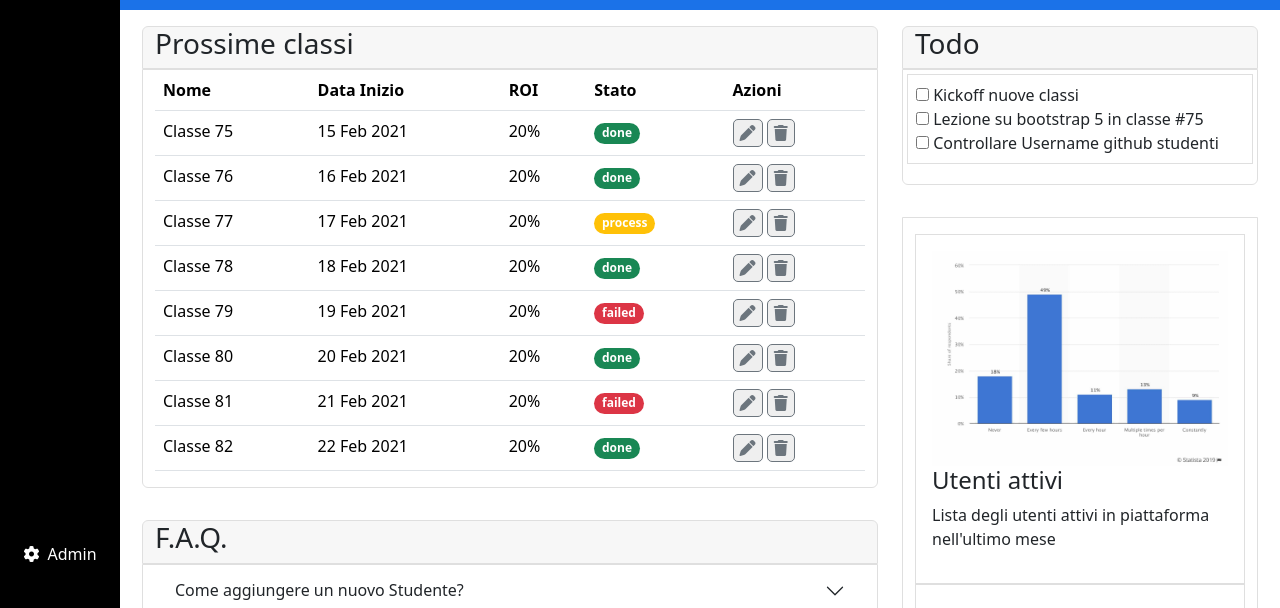
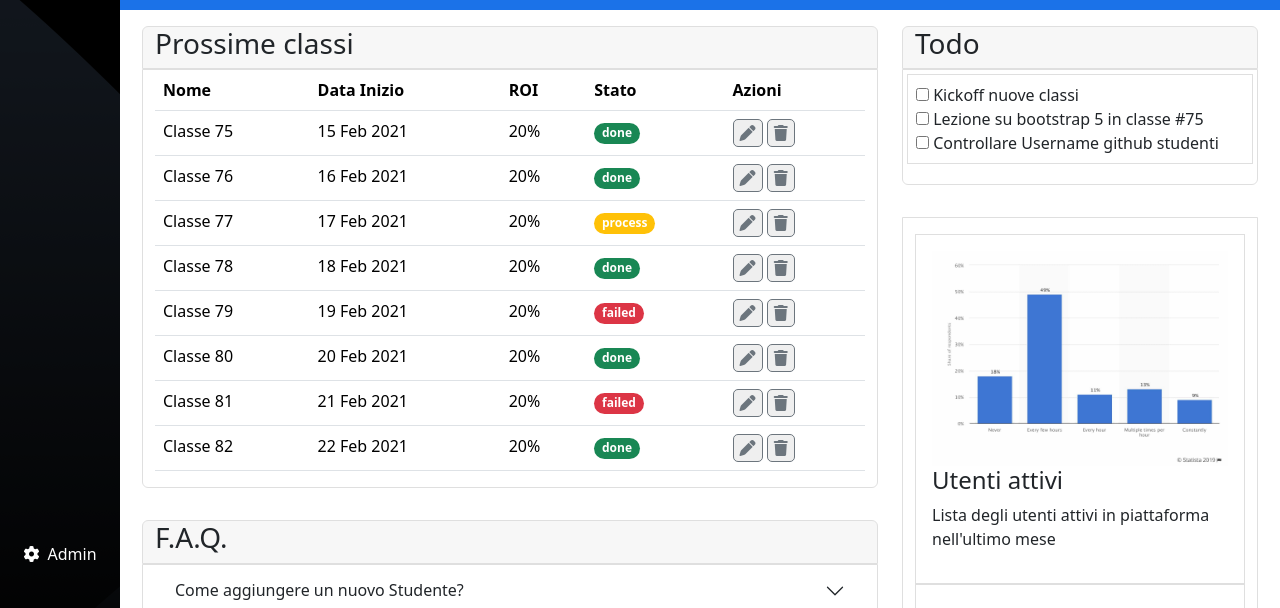
Before and after one commit to LucaB98/html-css-bootstrap-dashboard, a plain HTML site: page index.html in a window 1280 px wide. Shown: the part 192-800 px from the top of the page. Drawn offline with nearby package versions, Linux system fonts and the light colour scheme.

Commit message:
added bg img sidebar

```diff
--- a/css/style.css
+++ b/css/style.css
@@ -34,6 +34,7 @@ a{
 
 .sidebar{
     width: 60px;
+    background-image: url(../img/sidebar-bg.png);
     background-color: black;
     flex-shrink: 0;
 }
```
